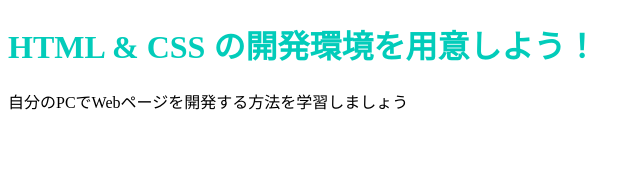
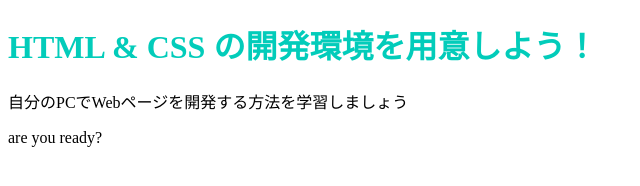
Before and after one commit to yshasegawa/yhasegawa.github.io, a plain HTML site: page index.html in a window 1280 px wide. Shown: the whole page, without its empty margins (0-640 px from the left). Drawn offline with Linux system fonts and the light colour scheme.

Commit message:
Update index.html

```diff
--- a/index.html
+++ b/index.html
@@ -8,5 +8,6 @@
   <body>
     <h1 class="title">HTML & CSS の開発環境を用意しよう！</h1>
     <p>自分のPCでWebページを開発する方法を学習しましょう</p>
+    <p>are you ready?</p>
   </body>
 </html>
```
